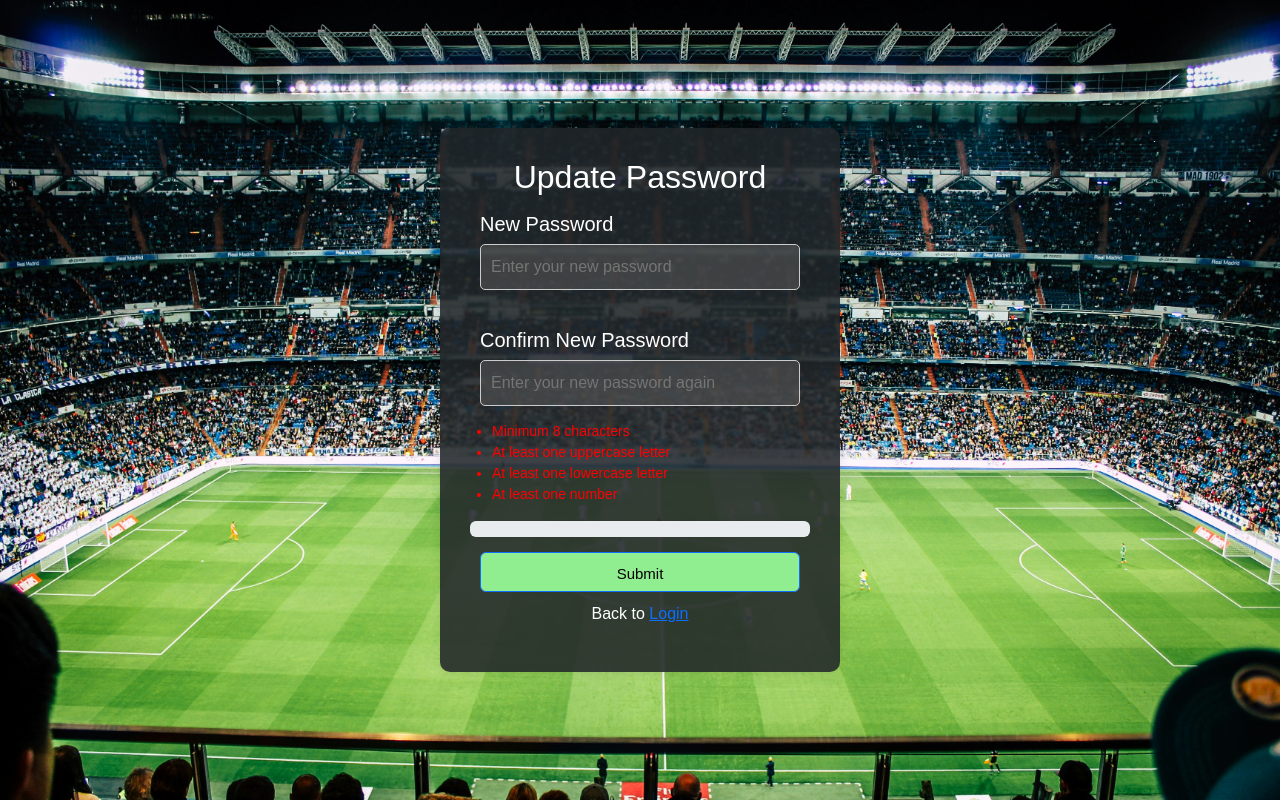
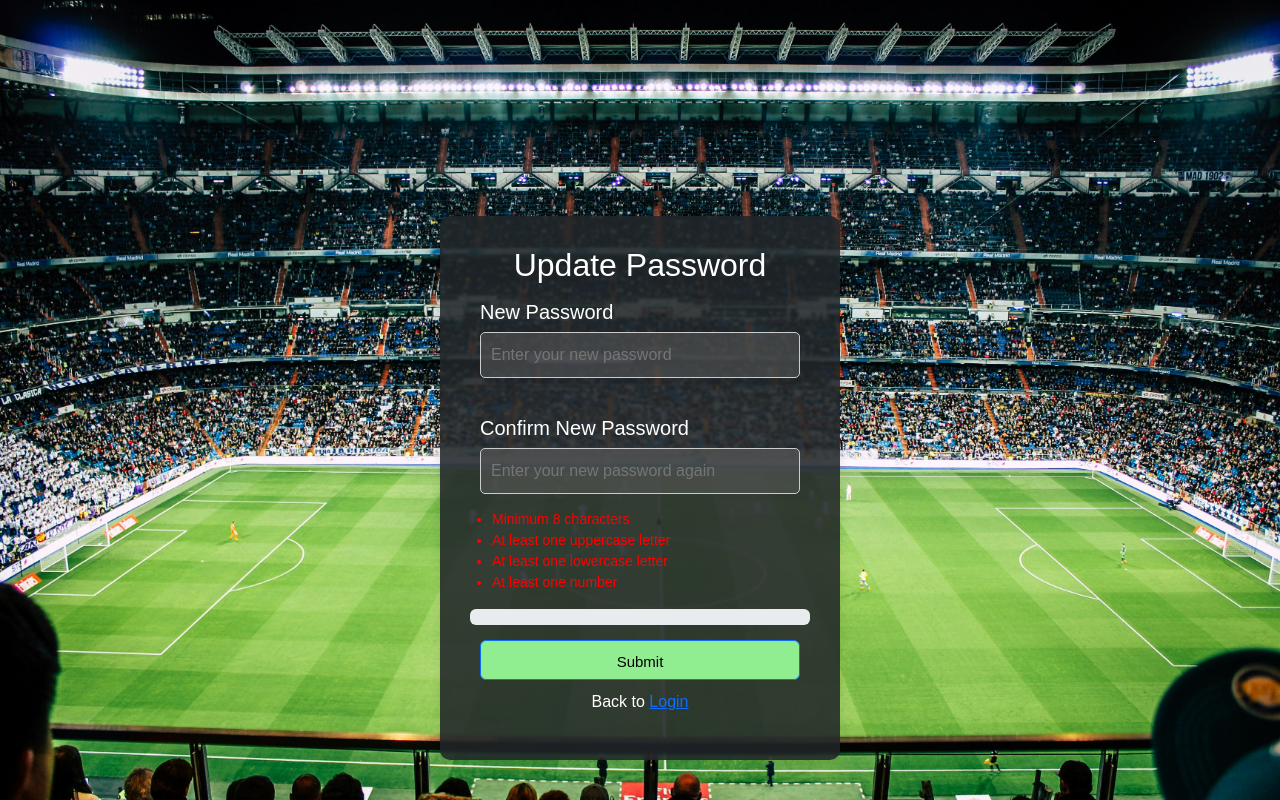
Before and after one commit to hussen2003/soccer-guesser-MERN, a React (Create React App) app in the folder frontend/: page /UpdatePassword/1 in a window 1280 px wide. Built offline with nearby package versions, Linux system fonts and the light colour scheme.

Commit message:
fix design

```diff
--- a/frontend/src/components/login/login.css
+++ b/frontend/src/components/login/login.css
@@ -2,15 +2,17 @@
     background-image: url('wallpaper3.jpg');
     background-size: cover;
     background-position: center;
-    display: flex;
     justify-content: center;
     align-items: center;
     height: 100vh;
     margin: 0;
+
   }
 
   .login-container {
     font-family: Arial, sans-serif;
+    display: inline-block;
+    margin-top: 200px;
     max-width: 400px;
     padding: 30px;
     background-color: rgba(33,37,41, 0.87);
@@ -18,6 +20,7 @@
     border-radius: 10px;
     box-shadow: 0 0 10px rgba(0, 0, 0, 0.1);
     backdrop-filter: blur(1px);
+
   }
 
   .login-container input {
--- a/frontend/src/components/login/signup.css
+++ b/frontend/src/components/login/signup.css
@@ -1,12 +1,13 @@
 .signup-container {
     font-family: Arial, sans-serif;
+    display: inline-block;
+    /* margin-top: 200px; */
     max-width: 400px;
     padding: 30px;
     background-color: rgba(33,37,41, 0.87);
     color: white;
     border-radius: 10px;
     box-shadow: 0 0 10px rgba(0, 0, 0, 0.1);
-    display: flex;
     backdrop-filter: blur(1px);
 }
 
--- a/frontend/src/pages/UnlimitedMode.js
+++ b/frontend/src/pages/UnlimitedMode.js
@@ -160,7 +160,6 @@ function UnlimitedMode() {
   return (
     <div>
       <Header />
-
       <div
         style={{
           minHeight: '75vh',
@@ -195,7 +194,7 @@ function UnlimitedMode() {
                   borderRadius: '5px',
                   height: '9vh',
                   color: 'white',
-                  animation: wrongGuesses.includes(index) ? 'shake 0.5s' : 'none',
+                  animation: wrongGuesses.includes(index) ? 'shake 0.2s' : 'none',
                 }}
               >
                 <p style={{ fontSize: '20px', color: 'white', margin: '0' }}>{`Guess ${index + 1}: ${guess}`}</p>
```
Also changed, not shown: frontend/src/pages/unlimitedmode.css (line endings or trailing spaces).
